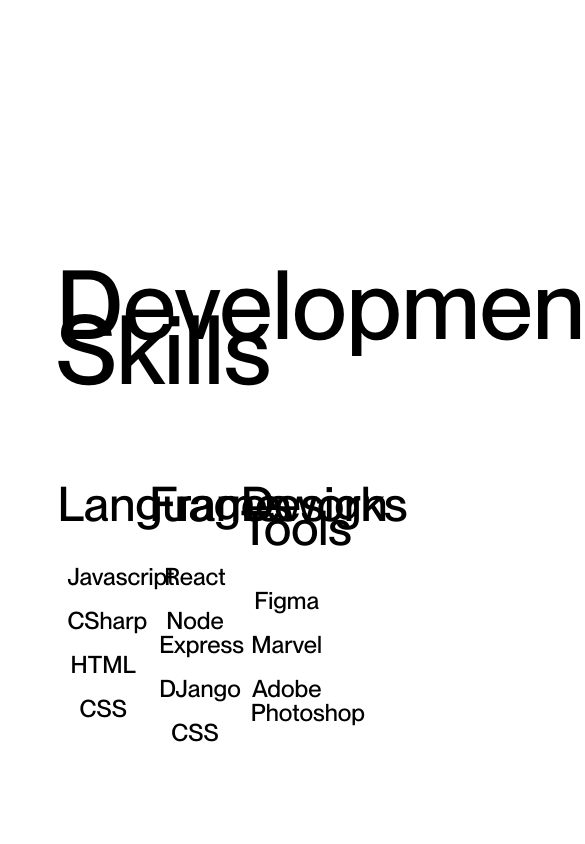
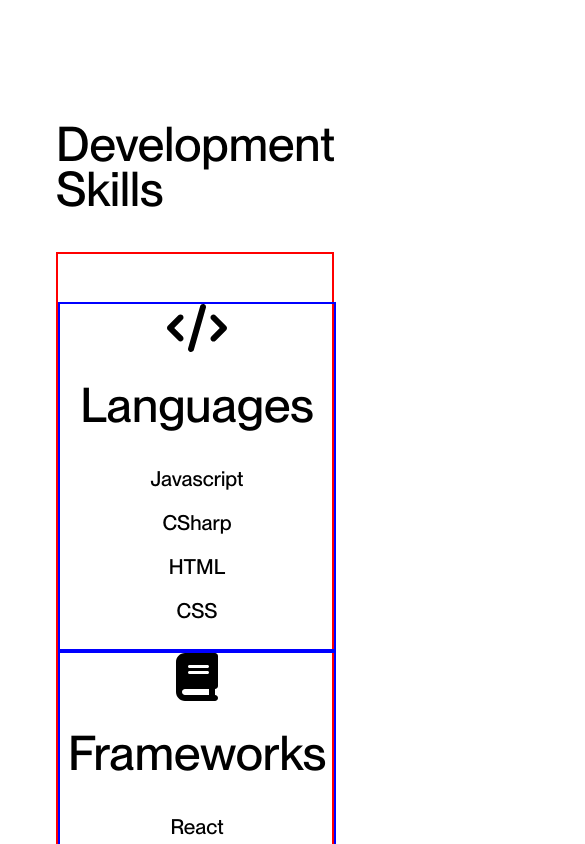
Before and after one commit to taerichard/port2, a React (Create React App) app: page / in a window 390 px wide. Shown: the part 2480-3324 px from the top of the page, 585 px wide, since content can reach past the window. Built offline with nearby package versions, Linux system fonts and the light colour scheme.

Commit message:
fixed design section and created responsive designs with icons, working on footer design

```diff
--- a/src/components/work/Designs.js
+++ b/src/components/work/Designs.js
@@ -8,7 +8,7 @@
 import librariesImage from "../../resources/images/designs/libraries.png";
 import designTools from "../../resources/images/designs/designTools.png";
 import { FontAwesomeIcon } from "@fortawesome/react-fontawesome";
-import { faCode } from "@fortawesome/free-solid-svg-icons";
+import { faCode, faBook, faPenNib } from "@fortawesome/free-solid-svg-icons";
 
 //https://www.youtube.com/watch?v=SK9AlIbexOE&ab_channel=MonsterlessonsAcademy
 // https://mattfarley.ca/
@@ -45,8 +45,7 @@
       </div>
       <div className="design-skills">
         <div className="design design-languages">
-          {/* <FontAwesomeIcon icon={faCode} size="4x"/> */}
-          <i class="fa-thin fa-code"></i>
+          <FontAwesomeIcon icon={faCode} size="3x" />
           <h2 className="design-title">Languages</h2>
           <ul className="design-items">
             <li className="design-item">Javascript</li>
@@ -56,6 +55,7 @@
           </ul>
         </div>
         <div className="design design-framework">
+          <FontAwesomeIcon icon={faBook} size="3x" />
           <h2 className="design-title">Frameworks</h2>
           <ul className="design-items">
             <li className="design-item">React</li>
@@ -65,6 +65,7 @@
           </ul>
         </div>
         <div className="design design-design">
+          <FontAwesomeIcon icon={faPenNib} size="3x" />
           <h2 className="design-title">Design Tools</h2>
           <ul className="design-items">
             <li className="design-item">Figma</li>
--- a/src/components/work/styles/designStyles.css
+++ b/src/components/work/styles/designStyles.css
@@ -1,19 +1,12 @@
 .design-container {
-  height: auto;
+  height: max-content;
   margin-left: 56px;
   margin-right: 56px;
   row-gap: 32px;
   margin-bottom: 20rem;
-  margin-top: 20rem;
+  margin-top: 10rem;
 }
 
-.design-col {
-  padding-top: 3rem;
-  display: flex;
-  /* justify-content: space-between; */
-}
-.design-title {
-}
 .design-mainTitle h1 {
   font-size: 6rem;
   font-weight: 500;
@@ -35,44 +28,10 @@
   object-fit: cover;
 }
 
-.design-list-container {
-  flex-grow: 1;
-  /* border: 2px solid blue; */
-}
-
-.design-lists {
-  padding: 0;
-  margin: 0;
-}
-.design-lists > * {
-  list-style: none;
-  display: block;
-  /* padding: 10px; */
-  padding-bottom: 20px;
-  font-size: 2rem;
-  cursor: pointer;
-}
-
-.design-list__item {
-  padding-bottom: 50px;
-  padding-top: 10px;
-  font-size: 2rem;
-}
-
-.design-list__item .svg-inline--fa {
-  padding-left: 10xp;
-}
-
-.design-list__active {
-  border-bottom: 2px solid black;
-}
-
-.design-list-image {
-}
-
 .design-skills {
   display: flex;
   justify-content: center;
+  padding-top: 3rem;
 }
 
 .design {
@@ -91,6 +50,25 @@
 }
 
 .design-item {
-  font-size: 1.5rem;
+  font-size: 1.3rem;
   padding: 10px;
 }
+
+@media only screen and (max-width: 900px) {
+  .design-skills {
+    border: 2px solid red;
+    flex-wrap: wrap;
+    flex-direction: column;
+    align-items: center;
+    height: auto;
+  }
+  .design-mainTitle h1 {
+    font-size: 3rem;
+    text-align: left;
+  }
+
+  .design {
+    border: 2px solid blue;
+    width: 100%;
+  }
+}
```
